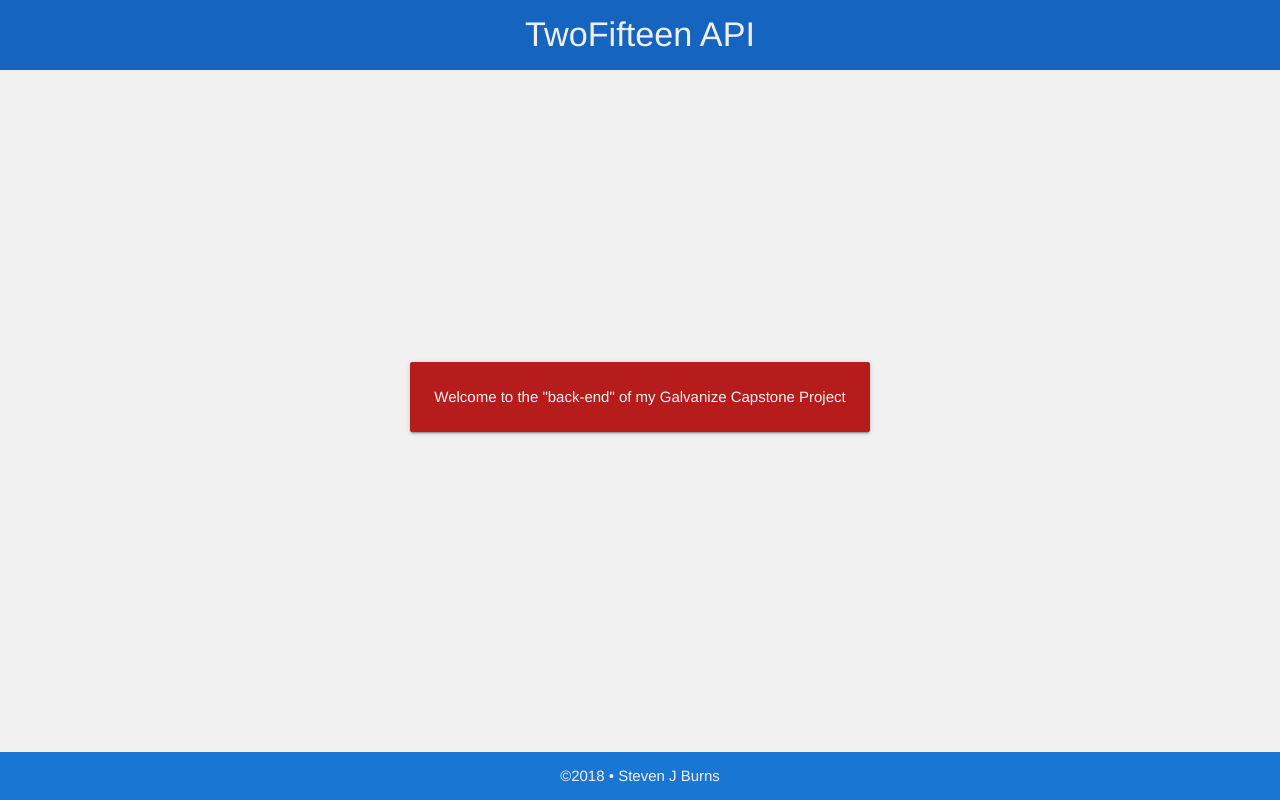
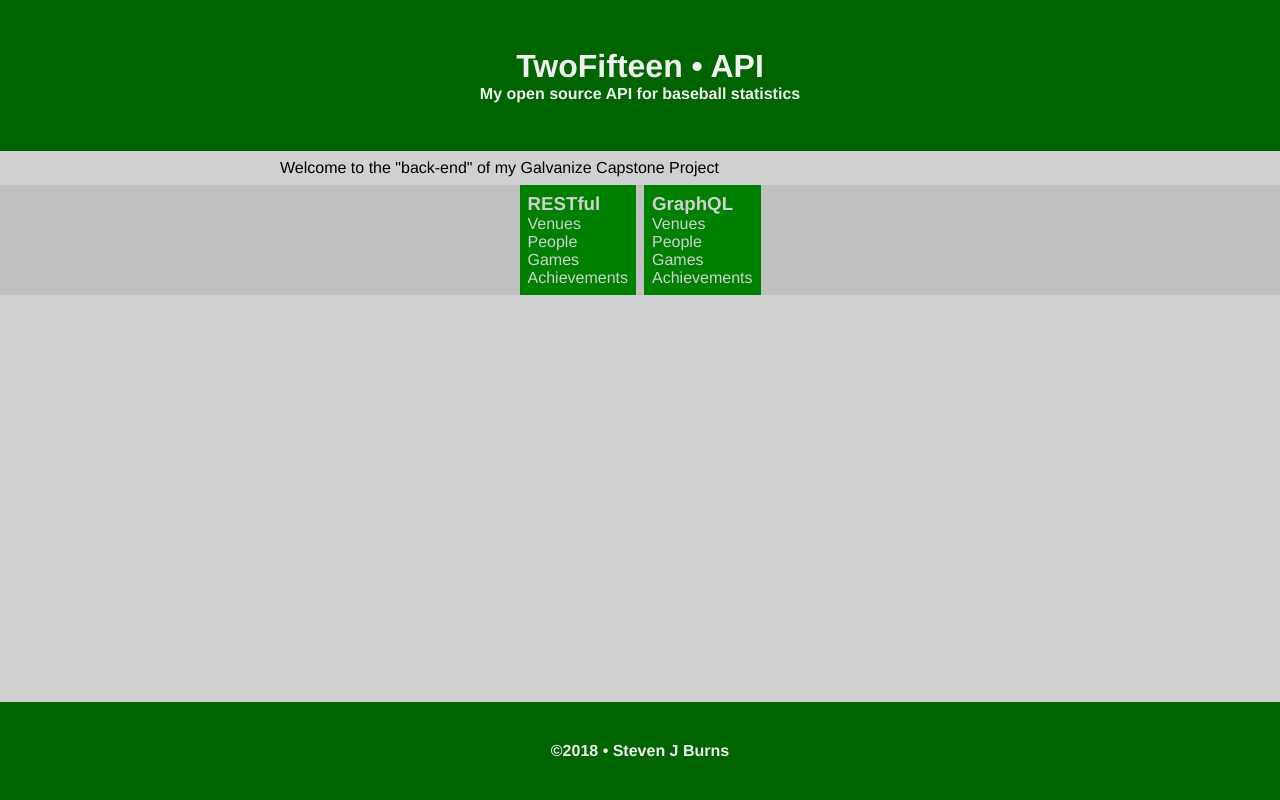
Before and after one commit to StevenJBurns/twofifteen-core, a plain HTML site: page wwwroot/index.html in a window 1280 px wide. Drawn offline with nearby package versions, Linux system fonts and the light colour scheme.

Commit message:
More tweaks to the public facing HTML page and its styles

```diff
--- a/wwwroot/css/twofifteen.css
+++ /dev/null
@@ -1,42 +0,0 @@
-* {
-  font-family: "mlb-primary","Helvetica Neue","Helvetica","Arial",sans-serif;
-}
-
-html {
-  background-color: #F0F0F0;
-}
-
-body {
-  display: flex;
-  min-height: 100vh;
-  flex-direction: column;
-}
-
-header {
-  padding: 16px;
-  background-color: #1565c0;
-}
-
-header h4 {
-  margin: auto;
-  text-align: center;
-  color: #F0F0F0;
-}
-
-main {
-  background-color: #F0F0F0;
-  flex: 1 0 auto;
-  align-items: center;
-  justify-content: center;
-}
-
-footer {
-  padding: 16px;
-  color: #F0F0F0;
-  background-color: #1976d2;
-}
-
-footer h6 {
-  margin: auto;
-  text-align: center;
-}
--- a/wwwroot/index.html
+++ b/wwwroot/index.html
@@ -1,30 +1,42 @@
 <!DOCTYPE html>
 <html lang="en">
   <head>
-    <title>TwoFifteen API</title>
     <meta charset="UTF-8">
+    <meta http-equiv="X-UA-Compatible" content="ie=edge">
     <meta name="viewport" content="width=device-width, initial-scale=1.0">
-    <meta http-equiv="X-UA-Compatible" content="ie=edge">
-    <script src="https://code.jquery.com/jquery-3.2.1.min.js" integrity="sha256-hwg4gsxgFZhOsEEamdOYGBf13FyQuiTwlAQgxVSNgt4=" crossorigin="anonymous"></script>
-    <link rel="stylesheet" href="https://cdnjs.cloudflare.com/ajax/libs/materialize/0.100.2/css/materialize.min.css">
-    <link rel="stylesheet" href="/css/twofifteen.css" >
-    <script src="https://cdnjs.cloudflare.com/ajax/libs/materialize/0.100.2/js/materialize.min.js"></script>
+    <link rel="stylesheet" href="twofifteen.css" >
+    <title>TwoFifteen &bull; API</title>
   </head>
   <body>
     <header>
-      <h4>TwoFifteen API</h4>
+      <h1>TwoFifteen &bull; API</h1>
+      <h4>My open source API for baseball statistics</h4>
     </header>
-    <main class="container valign-wrapper">
-      <div class="row">
-        <div class="col">
-          <div class="card-panel red darken-4 hoverable">
-            <span class="grey-text text-lighten-4">Welcome to the "back-end" of my Galvanize Capstone Project</span>
-          </div>
-        </div>
-      </div>
+    <main>
+      <p>Welcome to the "back-end" of my Galvanize Capstone Project</p>
+      <section>
+        <article>
+          <h3>RESTful</h3>
+          <ul>
+            <li>Venues</li>
+            <li>People</li>
+            <li>Games</li>
+            <li>Achievements</li>
+          </ul>
+        </article>
+        <article>
+          <h3>GraphQL</h3>
+          <ul>
+            <li>Venues</li>
+            <li>People</li>
+            <li>Games</li>
+            <li>Achievements</li>
+          </ul>
+        </article>
+      </section>
     </main>
     <footer>
-      <h6>&copy;2018 &bull; Steven J Burns</h6>
+      <h4>&copy;2018 &bull; Steven J Burns</h4>
     </footer>
   </body>
 </html>
--- /dev/null
+++ b/wwwroot/twofifteen.css
@@ -0,0 +1,77 @@
+* {
+  margin: 0;
+  padding: 0
+}
+
+html {
+  background-color: #D0D0D0;
+  font-family: "mlb-primary", "Helvetica Neue", "Helvetica", "Arial", sans-serif
+}
+
+body {
+  display: flex;
+  min-height: 100vh;
+  flex-direction: column;
+}
+
+header {
+  padding: 48px
+}
+
+header * {
+  margin: auto;
+  text-align: center;
+  color: #F0F0F0;
+}
+
+main {
+  flex: 1 0 auto;
+  align-items: center;
+  justify-content: center
+}
+
+main p {
+  width: 80%;
+  max-width: 720px;
+  margin: 8px auto;
+  text-align: justify
+}
+
+main section {
+  display: flex;
+  background-color: silver;
+  flex-direction: row;
+  justify-content: center
+}
+
+main article {
+  margin: 0 4px;
+  padding: 8px;
+  color: #D0D0D0;
+  background-color: green
+}
+
+main ul {
+  list-style: none
+}
+
+footer {
+  padding: 40px
+}
+
+footer * {
+  margin: auto;
+  text-align: center
+}
+
+header,
+footer {
+  color: #F0F0F0;
+  background-color: darkgreen
+}
+
+@media screen and (max-width: 360px) {
+  h1 {
+    font-size: 1.8em;
+  }
+}
```
